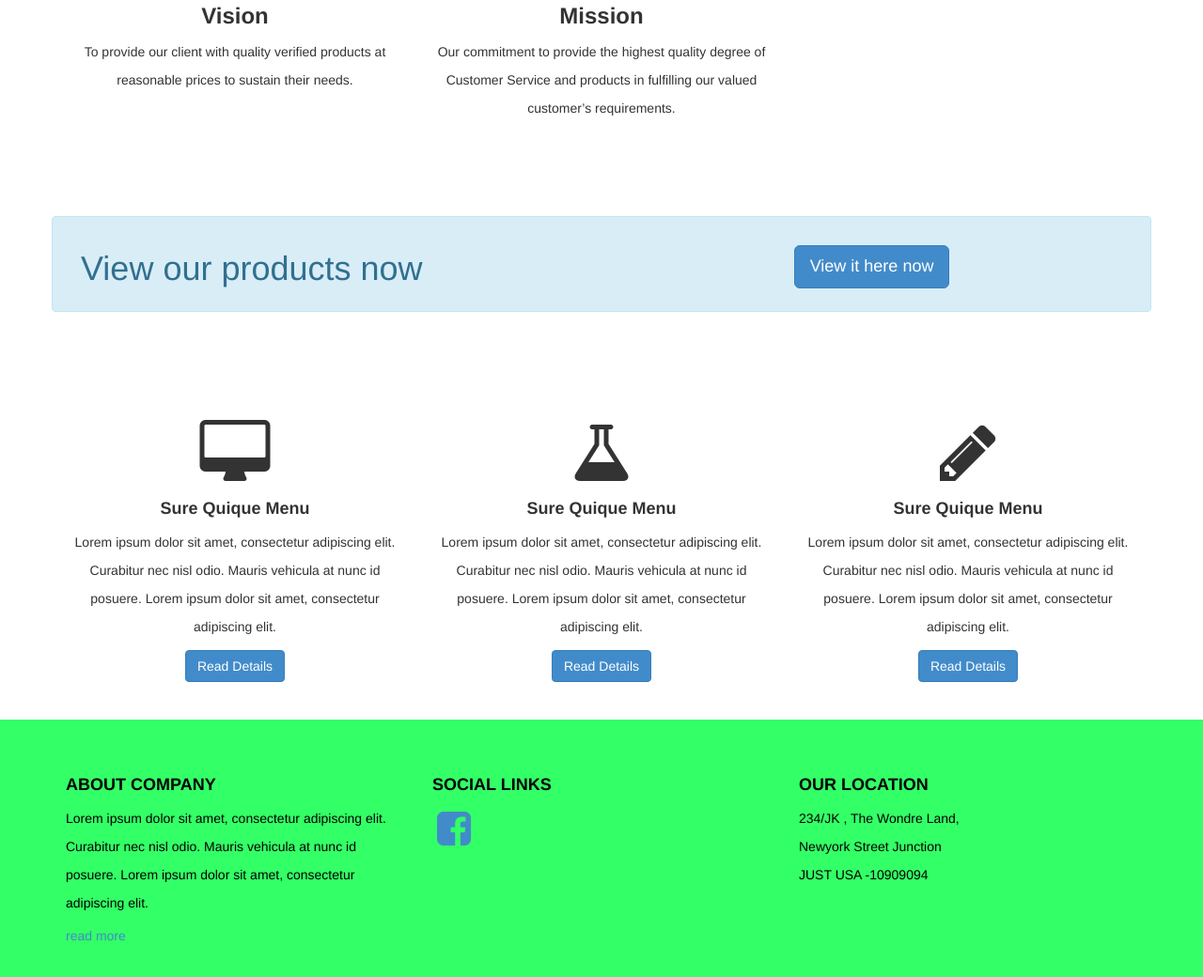
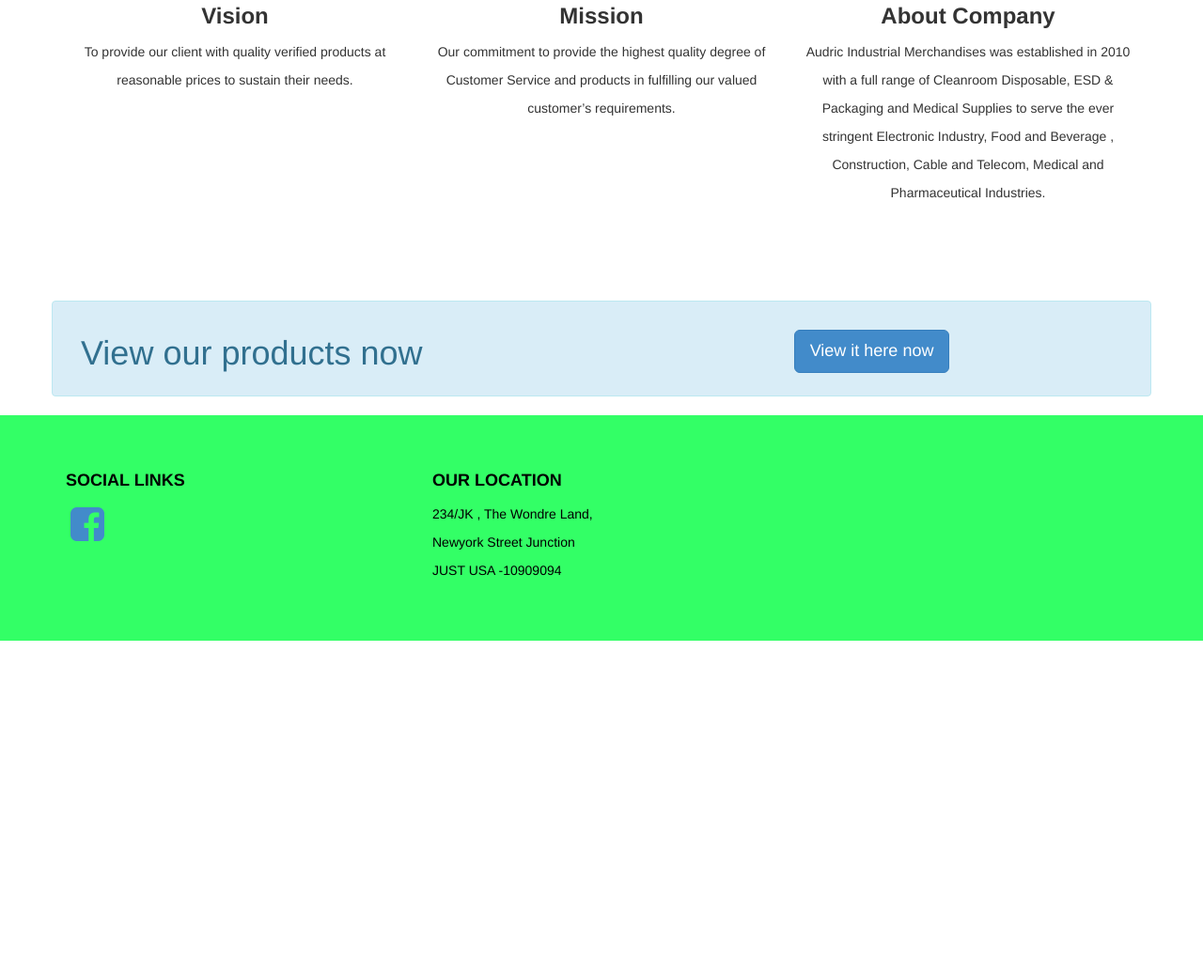
Before and after one commit to bervynco/AIM-Website, a plain HTML site: page index.html in a window 1280 px wide. Shown: the part 656-1696 px from the top of the page at 94% size. After the commit the page ends 1338 px from the top, so only its background shows below. Drawn offline with Linux system fonts and the light colour scheme.

Commit message:
Remove un-necessary items in landing page

```diff
--- a/index.html
+++ b/index.html
@@ -90,6 +90,16 @@
                             products in fulfilling our valued customer’s requirements.
                             </p>
                         </div>
+                        <div class="col-md-4 col-sm-4 ">
+                            <img class="img-circle" src="assets/img/mission.jpg" alt="" />
+                            <h3><strong>About Company</strong> </h3>
+                            <p>
+                            Audric Industrial Merchandises  was established in 2010 with a full range of
+                            Cleanroom  Disposable, ESD & Packaging and Medical Supplies to serve the ever
+                            stringent Electronic Industry, Food  and Beverage , Construction, Cable and Telecom,
+                            Medical and Pharmaceutical Industries.
+                            </p>
+                        </div>
                     </div>
                 </div>
             </div>
@@ -110,56 +120,10 @@
         </div>
     </section>
       <!--/.OFFFER END-->
-    <section id="just-intro">
-        <div class="container">
-            <div class="row text-center pad-row">
-                <div class="col-md-4  col-sm-4">
-                    <i class="fa fa-desktop fa-5x"></i>
-                    <h4> <strong>Sure Quique Menu</strong> </h4>
-                    <p>
-                        Lorem ipsum dolor sit amet, consectetur adipiscing elit.
-                        Curabitur nec nisl odio. Mauris vehicula at nunc id posuere.
-                        Lorem ipsum dolor sit amet, consectetur adipiscing elit.
-                    </p>
-                    <a href="#" class="btn btn-primary" >Read Details</a>
-                </div>
-                <div class="col-md-4  col-sm-4">
-                    <i class="fa fa-flask  fa-5x"></i>
-                    <h4> <strong>Sure Quique Menu</strong> </h4>
-                    <p>
-                        Lorem ipsum dolor sit amet, consectetur adipiscing elit.
-                        Curabitur nec nisl odio. Mauris vehicula at nunc id posuere.
-                        Lorem ipsum dolor sit amet, consectetur adipiscing elit.
-                    </p>
-                    <a href="#" class="btn btn-primary" >Read Details</a>
-                </div>
-                <div class="col-md-4  col-sm-4">
-                    <i class="fa fa-pencil  fa-5x"></i>
-                    <h4> <strong>Sure Quique Menu</strong> </h4>
-                    <p>
-                        Lorem ipsum dolor sit amet, consectetur adipiscing elit.
-                        Curabitur nec nisl odio. Mauris vehicula at nunc id posuere.
-                        Lorem ipsum dolor sit amet, consectetur adipiscing elit.
-                    </p>
-                    <a href="#" class="btn btn-primary" >Read Details</a>
-                </div>
-            </div>
-        </div>
-    </section>
-     <!--/.JUST-INTRO END-->
 
     <section id="footer-sec" >
         <div class="container">
             <div class="row  pad-bottom" >
-                <div class="col-md-4">
-                    <h4> <strong>ABOUT COMPANY</strong> </h4>
-                    <p>
-                        Lorem ipsum dolor sit amet, consectetur adipiscing elit.
-                        Curabitur nec nisl odio. Mauris vehicula at nunc id posuere.
-                        Lorem ipsum dolor sit amet, consectetur adipiscing elit.
-                    </p>
-                    <a href="#" >read more</a>
-                </div>
                 <div class="col-md-4">
                     <h4> <strong>SOCIAL LINKS</strong> </h4>
                     <p>
```
